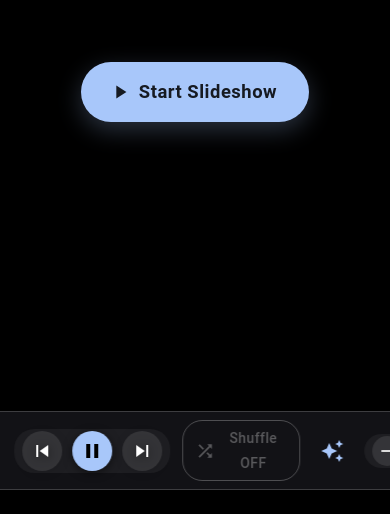
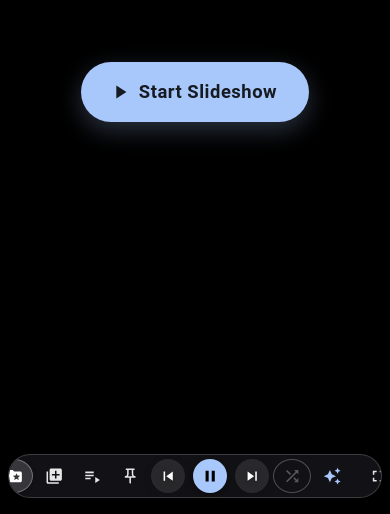
Before and after one commit to varghedj/slideshow-go, a React (Vite) app in the folder frontend/: page / in a window 390 px wide. Shown: the part 330-844 px from the top of the page. Built offline with nearby package versions, Linux system fonts and the light colour scheme.

Commit message:
feat(ui): complete floating toolbar styling, responsive collapsing, and animation tuning

```diff
--- a/frontend/src/App.css
+++ b/frontend/src/App.css
@@ -71,12 +71,11 @@
 
 /* ============================================================================
    4. TRANSITION ANIMATIONS
-   Add new keyframes or transition effect classes in this section.
    ============================================================================ */
 
-/* Fade Transition */
+/* Fade Transition - Slowed down for a smoother effect */
 .fade-active {
-  animation: fadeIn 0.4s ease-in-out;
+  animation: fadeIn 0.8s ease-in-out;
 }
 
 @keyframes fadeIn {
@@ -89,8 +88,7 @@
 }
 
 /* ============================================================================
-   5. FLOATING CONTROL TOOLBAR
-   Styling for the glassmorphism bottom bar and nested button groups.
+   5. FLOATING CONTROL TOOLBAR (STRICT BOUNDARY & PRIORITY LAYOUT)
    ============================================================================ */
 .floating-toolbar {
   position: absolute;
@@ -99,7 +97,8 @@
   transform: translateX(-50%);
   display: flex;
   align-items: center;
-  gap: 12px;
+  justify-content: center;
+  gap: 10px;
   padding: 8px 16px;
   z-index: 100;
   transition: opacity 0.3s ease, transform 0.3s ease;
@@ -107,66 +106,132 @@
   backdrop-filter: blur(8px);
   border: 1px solid rgba(255, 255, 255, 0.1);
   border-radius: 28px;
+
+  /* Strict Containment: Never allow overflow or horizontal scrollbars */
+  max-width: calc(100vw - 32px);
+  overflow: hidden !important;
+  white-space: nowrap;
+  box-sizing: border-box;
 }
 
-/* Auto-hide states */
-.floating-toolbar.hidden {
-  opacity: 0;
-  pointer-events: none;
-  transform: translate(-50%, 12px);
+/* Priority 1 (High): Core Navigation & Playback Controls - Never Shrink */
+.nav-btn,
+.play-pause-btn,
+.icon-action-btn {
+  flex-shrink: 0 !important;
 }
 
-.floating-toolbar.visible {
-  opacity: 1;
-  pointer-events: auto;
-  transform: translate(-50%, 0);
+/* Priority 2 (Medium): Collapsible Buttons */
+.pill-btn,
+.folder-btn {
+  flex-shrink: 0 !important;
 }
 
-/* Button & Slider Group Wrappers */
-.control-group {
-  display: flex;
-  align-items: center;
-  gap: 6px;
-  background: rgba(255, 255, 255, 0.05);
-  padding: 2px 8px;
-  border-radius: 20px;
+/* Priority 3 (Low): Flexible / Hideable Elements */
+.duration-slider {
+  width: 70px !important;
+  min-width: 30px;
+  margin-left: 6px !important;
+  flex-shrink: 1 !important;
 }
 
-.pill-btn {
-  border-radius: 20px !important;
-  text-transform: none !important;
-}
-
-.folder-btn {
-  border-radius: 20px !important;
-  text-transform: none !important;
-}
-
-/* Interval & Duration Control Styling */
-.duration-slider {
-  width: 80px !important;
-  margin-left: 8px;
-}
-
-.interval-label {
-  min-width: 24px;
-  text-align: center;
-}
-
-/* File Name & Path Info Pill */
 .filename-container {
   display: flex;
   align-items: center;
   gap: 4px;
-  max-width: 200px;
+  max-width: 180px;
+  min-width: 0; /* Allows container to shrink down to 0px before clipping */
+  flex-shrink: 1 !important;
   background: rgba(255, 255, 255, 0.05);
-  padding: 4px 8px 4px 12px;
+  padding: 4px 8px 4px 10px;
   border-radius: 20px;
+  overflow: hidden;
 }
 
 .filename-text {
-  font-size: 0.82rem !important;
+  font-size: 0.8rem !important;
   color: rgba(255, 255, 255, 0.85);
+  white-space: nowrap !important;
+  overflow: hidden;
+  text-overflow: ellipsis;
+}
+
+/* ============================================================================
+   RESPONSIVE COLLAPSE BREAKPOINTS
+   ============================================================================ */
+
+/* Tier 1: Medium Windows (<= 960px) - Collapse text labels to icon buttons */
+@media (max-width: 960px) {
+  .floating-toolbar {
+    gap: 6px;
+    padding: 6px 12px;
+  }
+
+  .button-text-label {
+    display: none !important;
+  }
+
+  .pill-btn,
+  .folder-btn {
+    min-width: 38px !important;
+    width: 38px !important;
+    height: 38px !important;
+    padding: 0 !important;
+    border-radius: 50% !important;
+    justify-content: center;
+  }
+
+  .pill-btn .MuiButton-startIcon,
+  .folder-btn .MuiButton-startIcon {
+    margin: 0 !important;
+  }
+
+  .filename-container {
+    max-width: 120px;
+  }
+}
+
+/* Tier 2: Small Windows / Tablets (<= 720px) - Hide lowest priority items */
+@media (max-width: 720px) {
+  .filename-container {
+    display: none !important; /* Hide file path tag */
+  }
+
+  .duration-slider {
+    display: none !important; /* Hide duration slider bar */
+  }
+}
+
+/* Tier 3: Compact Windows (<= 520px) - Ultra-minimal controls */
+@media (max-width: 520px) {
+  .step-btn,
+  .interval-label {
+    display: none !important; /* Hide interval step adjustments */
+  }
+}
+
+/* Tier 4: Mobile Displays (<= 420px) - Optimized mobile view */
+@media (max-width: 420px) {
+  .floating-toolbar {
+    bottom: 16px;
+    padding: 4px 8px;
+    gap: 4px;
+    max-width: calc(100vw - 16px);
+    border-radius: 20px;
+  }
+
+  /* Compact touch targets for smaller screen widths */
+  .floating-toolbar .MuiIconButton-root,
+  .pill-btn,
+  .folder-btn {
+    width: 34px !important;
+    height: 34px !important;
+    padding: 4px !important;
+  }
+
+  .floating-toolbar .MuiSvgIcon-root {
+    font-size: 1.15rem !important;
+  }
 }
 
 /* ============================================================================
--- a/frontend/src/App.jsx
+++ b/frontend/src/App.jsx
@@ -30,6 +30,7 @@ import {
   SkipPrevious,
   Shuffle,
   FolderOpen,
+  FolderSpecial,
   Fullscreen,
   FullscreenExit,
   AutoAwesome,
@@ -430,15 +431,15 @@ export default function App() {
           onMouseLeave={handleToolbarMouseLeave}
           className={`floating-toolbar ${shouldDisplayToolbar ? 'visible' : 'hidden'}`}
         >
-          {/* Folder & Playlist Management */}
-          <Tooltip title="Open Folder">
+          {/* Open Library Button */}
+          <Tooltip title="Open Image Library">
             <Button
               variant="contained"
-              startIcon={<FolderOpen />}
+              startIcon={<FolderSpecial />}
               onClick={handleLoadSingleFolder}
               className="folder-btn"
             >
-              Folder
+              <span className="button-text-label">Open Library</span>
             </Button>
           </Tooltip>
 
@@ -500,7 +501,7 @@ export default function App() {
             </Tooltip>
           </Box>
 
-          {/* Shuffle Toggle */}
+          {/* Shuffle Button */}
           <Tooltip title={isShuffle ? 'Shuffle Mode: ON (S)' : 'Sequential Mode (S)'}>
             <Button
               variant={isShuffle ? 'contained' : 'outlined'}
@@ -510,7 +511,7 @@ export default function App() {
               disabled={!rawPaths.length}
               className="pill-btn"
             >
-              Shuffle {isShuffle ? 'ON' : 'OFF'}
+              <span className="button-text-label">Shuffle {isShuffle ? 'ON' : 'OFF'}</span>
             </Button>
           </Tooltip>
 
```
